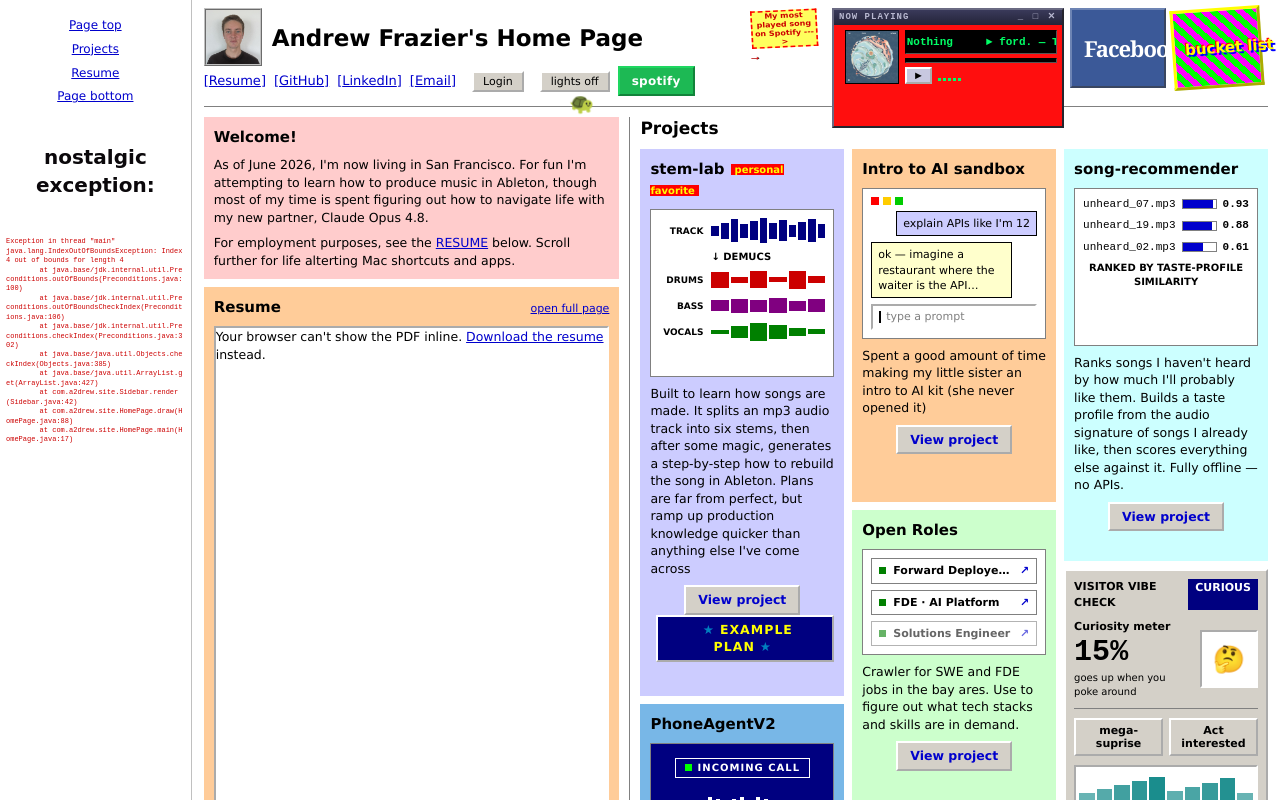
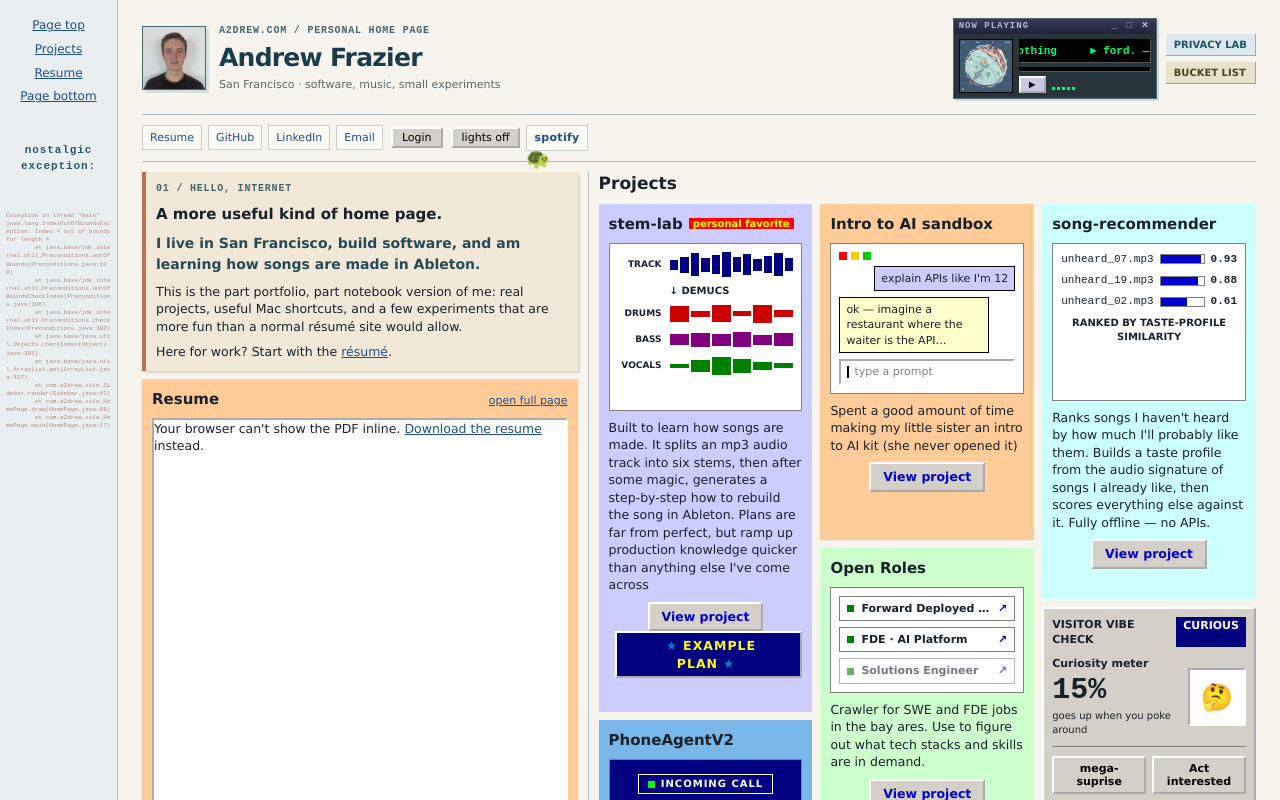
Before and after one commit to FrazierAndrew/a2drew, a React (Create React App) app: page / in a window 1280 px wide. Shown: the top 800 px of the page. Built offline with nearby package versions, Linux system fonts and the light colour scheme.

Commit message:
Refine personal site header and introduction

```diff
--- a/src/App.css
+++ b/src/App.css
@@ -1,7 +1,6 @@
 /* ============================================================
-   a2drew.com — deliberately early-internet styling (grelf.net
-   homage). Pastel blocks, Verdana, default-blue links, beveled
-   buttons. Yes, it is supposed to look like this.
+   a2drew.com — a tidier early-internet personal homepage.
+   Verdana, blue links, small utilitarian panels, a little weirdness.
    ============================================================ */
 
 * {
@@ -9,8 +8,8 @@
 }
 
 body {
-  background: #ffffff;
-  color: #000000;
+  background: #f7f4ee;
+  color: #18212a;
   font-family: Verdana, Geneva, Arial, sans-serif;
   font-size: 13px;
   line-height: 1.4;
@@ -18,7 +17,7 @@
 }
 
 a {
-  color: #0000cc;
+  color: #1e4f86;
   text-decoration: underline;
 }
 
@@ -27,7 +26,7 @@
 }
 
 a:hover {
-  color: #cc0000;
+  color: #a84832;
 }
 
 h1 {
@@ -66,8 +65,9 @@
 }
 
 .retro-sidebar {
-  border-right: 1px solid #c0c0c0;
-  flex: 0 0 92px;
+  background: #e9eef0;
+  border-right: 1px solid #aebbc0;
+  flex: 0 0 118px;
   font-size: 12px;
   padding: 10px 6px;
   text-align: center;
@@ -79,21 +79,23 @@
 }
 
 .vertical-name {
-  color: #0b080b;
-  font-family:  "Comic Sans MS", "Bradley Hand", fantasy, cursive;
-  font-size: 20px;
-  font-weight: bolder;
-  margin: 38px 30px;
+  color: #24596a;
+  font-family: "Courier New", Courier, monospace;
+  font-size: 11px;
+  font-weight: bold;
+  letter-spacing: 0.08em;
+  margin: 38px 12px;
   text-align: center;
 }
 
 
 .stack-trace {
-  color: #cc0000;
+  color: #9d6355;
   font-family: "Courier New", Courier, monospace;
-  font-size: 7px;
+  font-size: 6px;
   line-height: 1.35;
   margin: 12px 0 0;
+  opacity: 0.72;
   overflow-wrap: break-word;
   text-align: left;
   white-space: pre-wrap;
@@ -102,68 +104,91 @@
 
 .retro-main {
   flex: 1;
+  margin: 0 auto;
+  max-width: 1440px;
   min-width: 0;
-  padding: 8px 12px 20px;
+  padding: 18px 24px 28px;
   position: relative;
 }
 
-.corner-photos {
-  position: absolute;
-  right: 12px;
-  top: 8px;
-  z-index: 2;
-}
-
-.corner-photos img {
-  border: 2px ridge #c0c0c0;
-  height: 80px;
-  margin-left: 6px;
+.site-header {
+  align-items: center;
+  border-bottom: 1px solid #aebbc0;
+  display: flex;
+  gap: 24px;
+  justify-content: space-between;
+  padding: 0 0 15px;
+}
+
+.site-identity {
+  align-items: center;
+  display: flex;
+  gap: 13px;
+  min-width: 0;
+}
+
+.name-photo {
+  border: 1px solid #456570;
+  box-shadow: 3px 3px 0 #d5e0de;
+  flex: 0 0 auto;
+  height: 64px;
   object-fit: cover;
-  vertical-align: top;
-  width: 80px;
-}
-
-.name-row {
+  width: 64px;
+}
+
+.site-kicker,
+.section-label {
+  color: #47636c;
+  font-family: "Courier New", Courier, monospace;
+  font-size: 10px;
+  font-weight: bold;
+  letter-spacing: 0.08em;
+  margin: 0 0 2px;
+  text-transform: uppercase;
+}
+
+.site-identity h1 {
+  color: #183c4a;
+  font-size: 25px;
+  letter-spacing: -0.03em;
+  margin: 0;
+}
+
+.site-location {
+  color: #5a676d;
+  font-size: 11px;
+  margin: 2px 0 0;
+}
+
+.site-utilities {
   align-items: center;
   display: flex;
-  gap: 10px;
-}
-
-.name-photo {
-  border: 2px ridge #c0c0c0;
   flex: 0 0 auto;
-  height: 58px;
-  object-fit: cover;
-  width: 58px;
+  gap: 8px;
+}
+
+.utility-buttons {
+  display: grid;
+  gap: 5px;
 }
 
 /* deliberately hideous bucket-list button */
 .bucket-btn {
-  background: repeating-linear-gradient(
-    45deg,
-    #ff00ff,
-    #ff00ff 6px,
-    #00ff00 6px,
-    #00ff00 12px
-  );
-  border: 3px outset #ffff00;
-  color: #ffff00;
+  background: #e7e2cb;
+  border: 1px outset #f8f2d9;
+  color: #4c4326;
   cursor: pointer;
-  font-family: "Comic Sans MS", "Chalkboard SE", cursive;
-  font-size: 15px;
-  font-weight: bold;
-  height: 80px;
-  margin-right: 6px;
-  padding: 0 10px;
-  text-shadow: 2px 2px 0 #0000ff, -1px -1px 0 #ff0000;
-  transform: rotate(-4deg);
-  vertical-align: top;
-  width: 90px;
+  font: bold 10px Verdana, Geneva, Arial, sans-serif;
+  margin: 0;
+  padding: 5px 8px;
+  text-align: left;
+  text-transform: uppercase;
 }
 
 .bucket-btn:hover {
-  animation: bucket-wiggle 0.3s linear infinite;
-  color: #00ffff;
+  animation: none;
+  background: #f3edcf;
+  color: #2b5260;
 }
 
 .bucket-btn:active {
@@ -295,23 +320,21 @@
 
 /* ---- Facebook banner button ---- */
 .fb-btn {
-  background: #3b5998;
-  border: 2px outset #6d84b4;
-  color: #ffffff;
+  background: #dce8ed;
+  border: 1px outset #f7ffff;
+  color: #1f5365;
   cursor: pointer;
-  font-family: Georgia, "Times New Roman", serif;
-  font-size: 22px;
-  font-weight: bold;
-  height: 80px;
-  letter-spacing: -1px;
-  margin-right: 6px;
-  padding: 0 12px;
-  vertical-align: top;
-  width: 96px;
+  font: bold 10px Verdana, Geneva, Arial, sans-serif;
+  letter-spacing: 0;
+  margin: 0;
+  padding: 5px 8px;
+  text-align: left;
+  text-transform: uppercase;
+  width: auto;
 }
 
 .fb-btn:hover {
-  background: #4a69ad;
+  background: #edf5f4;
 }
 
 .fb-btn:active {
@@ -594,19 +617,34 @@
   margin: 0 0 8px;
 }
 
-.hero-actions {
+.hero-actions,
+.site-nav {
   align-items: center;
   display: flex;
   flex-wrap: wrap;
-  gap: 8px;
-  margin: 0 0 8px;
+  gap: 6px;
+  margin: 10px 0 8px;
+}
+
+.site-nav > a {
+  background: #fbfaf5;
+  border: 1px solid #c8d1cf;
+  color: #1e4f86;
+  font-size: 11px;
+  padding: 4px 7px;
+  text-decoration: none;
+}
+
+.site-nav > a:hover {
+  background: #e5efed;
+  color: #a84832;
 }
 
 /* ---- login + theme controls (kept functional, restyled retro) ---- */
 
 .login-shell {
   display: inline-block;
-  margin: 0 8px;
+  margin: 0 2px;
 }
 
 .login-trigger,
@@ -645,15 +683,15 @@
 /* green Spotify square next to the lights toggle */
 .spotify-square {
   align-items: center;
-  background: #1db954;
-  border: 2px outset #1ed760;
+  background: #3c8d63;
+  border: 1px outset #b8d6c5;
   color: #ffffff;
   display: inline-flex;
-  font: bold 12px Verdana, Geneva, Arial, sans-serif;
-  height: 30px;
+  font: bold 10px Verdana, Geneva, Arial, sans-serif;
+  height: 26px;
   justify-content: center;
   letter-spacing: 0.3px;
-  padding: 0 12px;
+  padding: 0 9px;
   text-decoration: none;
   text-transform: lowercase;
 }
@@ -668,7 +706,12 @@
 
 /* a little turtle waddling along the header/body separator */
 .header-rule {
+  margin-top: 2px;
   position: relative;
+}
+
+.header-rule hr {
+  border-top-color: #aebbc0;
 }
 
 .turtle-walker {
@@ -716,14 +759,24 @@
 }
 
 .right-col {
-  border-left: 1px solid #808080;
+  border-left: 1px solid #aebbc0;
   flex: 0 0 60%;
   max-width: 60%;
   padding-left: 10px;
 }
 
 .hello-block {
+  border-left: 4px solid #ba7057;
+  box-shadow: 2px 2px 0 #e0d8c8;
+  padding: 15px;
   width: 100%;
+}
+
+.intro-lede {
+  color: #264956;
+  font-size: 14px;
+  font-weight: bold;
+  line-height: 1.5;
 }
 
 .resume-block {
@@ -758,32 +811,22 @@
 /* ---- Winamp-style now playing (compact, banner) ---- */
 
 .winamp {
-  background: #ff0e0e;
-  border: 2px outset #6a6a82;
+  background: #27343c;
+  border: 1px solid #526a74;
+  box-shadow: 2px 2px 0 #ccd8d7;
   display: inline-block;
   font-family: "Courier New", Courier, monospace;
-  margin-right: 6px;
+  margin: 0;
+  min-height: 0;
   position: relative;
   text-align: left;
   vertical-align: top;
-  width: 232px;
-  height: 120px; /* Smaller height */
-  min-height: 0; /* Ensure it can shrink */
+  width: 204px;
 }
 
 /* deliberately ugly "this is my #1 song" callout */
 .np-callout {
-  align-items: flex-start;
-  display: flex;
-  flex-direction: column;
-  position: absolute;
-  left: -83px; /* places it to the left of the box */
-  top: 0;
-  width: 83px; /* 20% smaller than original 104px */
-  height: 10%;  /* reduce height by 10% */
-  z-index: 4;
-  transform: scale(0.8, 0.72); /* 20% smaller width, 28% smaller height (0.8*0.9 = 0.72 total height reduction) */
-  transform-origin: left top;
+  display: none;
 }
 
 .np-arrow {
@@ -1060,7 +1103,7 @@
 }
 
 .c0 {
-  background: #ffcccc;
+  background: #f1e8d7;
 }
 
 .c1 {
@@ -1719,34 +1762,32 @@
   }
 
   .retro-main {
-    padding-top: 12px;
-  }
-
-  .corner-photos {
-    position: static;
-    display: flex;
-    flex-wrap: wrap;
+    padding: 14px;
+  }
+
+  .site-header {
     align-items: flex-start;
-    justify-content: center;
-    gap: 10px;
-    margin: 0 0 14px;
-  }
-
-  /* now-playing widget goes fluid instead of a fixed 232px */
+    flex-direction: column;
+    gap: 14px;
+  }
+
+  .site-utilities {
+    align-items: stretch;
+    width: 100%;
+  }
+
   .winamp {
-    width: 100%;
+    flex: 1;
     max-width: 300px;
-    height: auto;
-    margin-right: 0;
-  }
-
-  /* the left-pointing "#1 song" callout juts 83px off-screen on phones */
-  .np-callout {
-    display: none;
-  }
-
-  .bucket-btn {
-    margin-right: 0;
+    width: auto;
+  }
+
+  .utility-buttons {
+    flex: 0 0 auto;
+  }
+
+  .site-nav {
+    gap: 5px;
   }
 
   .corner-photos img {
--- a/src/App.js
+++ b/src/App.js
@@ -758,11 +758,6 @@
         <a href="#work">Projects</a>
         <a href="/Andrew_Resume.pdf">Resume</a>
         <a href="#bottom">Page bottom</a>
-        <div></div>
-        <h1></h1>
-        <h1></h1>
-        <h1></h1>
-
         <div className="vertical-name" aria-hidden="true">
           {"nostalgic exception:".split("").map((ch, i) => (
             <span
@@ -790,31 +785,39 @@
       </aside>
 
       <main className="retro-main" id="top">
-        <div className="corner-photos">
+        <header className="site-header">
+          <div className="site-identity">
+            <img className="name-photo" src="/headshot.jpg" alt="Andrew Frazier" />
+            <div>
+              <p className="site-kicker">a2drew.com / personal home page</p>
+              <h1>Andrew Frazier</h1>
+              <p className="site-location">San Francisco · software, music, small experiments</p>
+            </div>
+          </div>
+          <div className="site-utilities">
             <NowPlaying />
+            <div className="utility-buttons">
               <button
-            className="fb-btn"
+                className="utility-button fb-btn"
                 onClick={() => setFacebookOpen(true)}
                 type="button"
               >
-            Facebook
+                privacy lab
               </button>
               <button
-            className="bucket-btn"
+                className="utility-button bucket-btn"
                 onClick={() => setBucketOpen(true)}
                 type="button"
               >
-            bucket&nbsp;list
+                bucket list
               </button>
             </div>
-        <div className="name-row">
-          <img className="name-photo" src="/headshot.jpg" alt="Andrew Frazier" />
-          <h1>Andrew Frazier's Home Page</h1>
           </div>
-        <p className="hero-actions" aria-label="Profile links">
+        </header>
+        <nav className="site-nav" aria-label="Profile links">
           {links.map((link) => (
             <a href={link.href} key={link.label}>
-              [{link.label}]
+              {link.label}
             </a>
           ))}
           <span className="login-shell">
@@ -863,7 +866,7 @@
           >
             spotify
           </a>
-        </p>
+        </nav>
         <div className="header-rule">
           <hr />
           <span className="turtle-walker" aria-hidden="true">
@@ -874,15 +877,16 @@
         <div className="body-columns" id="work">
           <div className="left-col">
             <div className="block c0 hello-block">
-              <h3>Welcome!</h3>
-              <p>
+              <p className="section-label">01 / hello, internet</p>
+              <h3>A more useful kind of home page.</h3>
+              <p className="intro-lede">
+                I live in San Francisco, build software, and am learning how songs are made in Ableton.
               </p>
               <p>
-                As of June 2026, I'm now living in San Francisco. For fun I'm attempting to learn how to produce music in Ableton, though most of my time is spent figuring out how to navigate life with my new partner, Claude Opus 4.8.
+                This is the part portfolio, part notebook version of me: real projects, useful Mac shortcuts, and a few experiments that are more fun than a normal résumé site would allow.
               </p>
               <p>
-                For employment purposes, see the{" "}
-                <a href="/Andrew_Resume.pdf">RESUME</a> below. Scroll further for life alterting Mac shortcuts and apps.
+                Here for work? Start with the <a href="/Andrew_Resume.pdf">résumé</a>.
               </p>
             </div>
 
```
Lines whose indentation alone changed are shown as unchanged.
